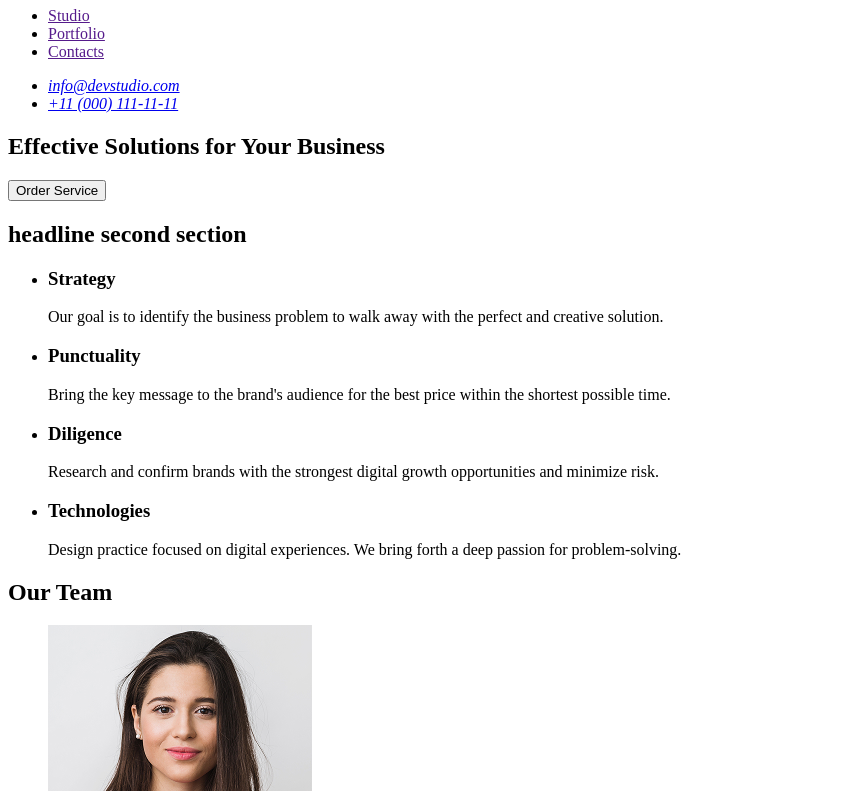
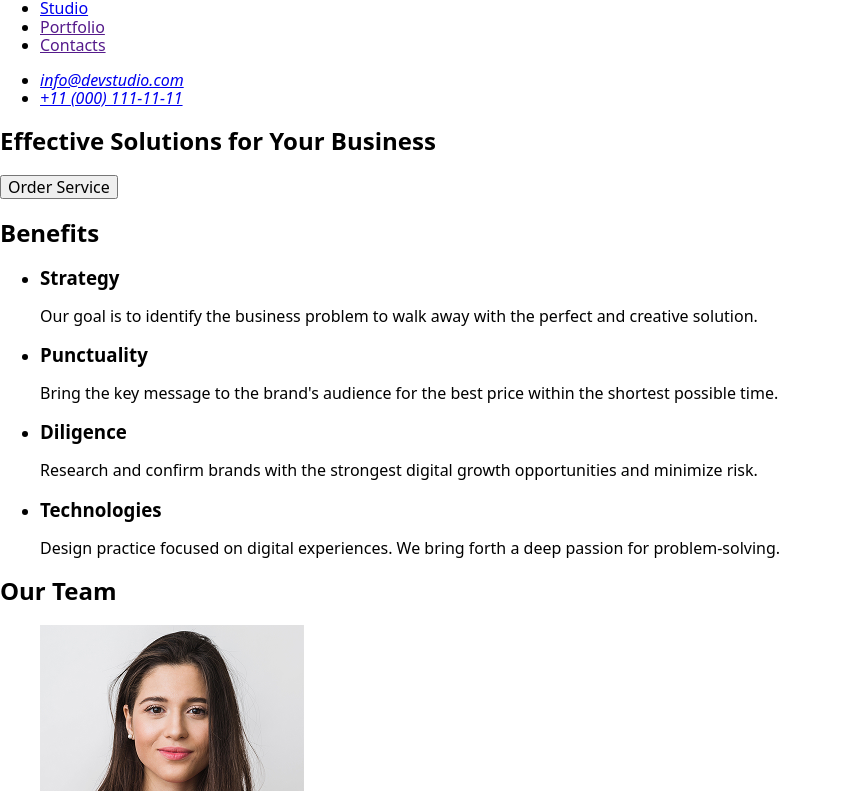
Before and after one commit to YatsiukL/goit-markup-hw-02, a plain HTML site: page index.html in a window 1280 px wide. Shown: the part 35-826 px from the top of the page, without its empty margins (0-842 px from the left). Drawn offline with nearby package versions, Linux system fonts and the light colour scheme.

Commit message:
add style

```diff
--- a/index.html
+++ b/index.html
@@ -4,56 +4,83 @@
     <meta charset="UTF-8" />
     <meta name="viewport" content="width=device-width, initial-scale=1.0" />
     <title>Web Studio</title>
+    <link
+      rel="stylesheet"
+      href="https://cdnjs.cloudflare.com/ajax/libs/modern-normalize/3.0.1/modern-normalize.min.css"
+      integrity="sha512-q6WgHqiHlKyOqslT/lgBgodhd03Wp4BEqKeW6nNtlOY4quzyG3VoQKFrieaCeSnuVseNKRGpGeDU3qPmabCANg=="
+      crossorigin="anonymous"
+      referrerpolicy="no-referrer"
+    />
+
+    <link rel="stylesheet" href="css/style.css" />
+    <link rel="preconnect" href="https://fonts.googleapis.com" />
+    <link rel="preconnect" href="https://fonts.gstatic.com" crossorigin />
+    <link
+      href="https://fonts.googleapis.com/css2?family=Raleway:wght@700&family=Roboto:wght@400;500;700&display=swap"
+      rel="stylesheet"
+    />
   </head>
   <body>
-    <header>
-      <nav>
-        <a href="./index.html">WebStudio</a>
-        <ul>
-          <li><a href="">Studio</a></li>
-          <li><a href="">Portfolio</a></li>
-          <li><a href="">Contacts</a></li>
+    <header class="page-header">
+      <nav class="header-nav">
+        <a class="logo header-logo" href="./index.html"
+          >Web<span class="logo-part">Studio</span></a
+        >
+        <ul class="nav-list">
+          <li class="nav-item">
+            <a class="nav-link" href="./index.html">Studio</a>
+          </li>
+          <li class="nav-item"><a class="nav-link" href="">Portfolio</a></li>
+          <li class="nav-item"><a class="nav-link" href="">Contacts</a></li>
         </ul>
       </nav>
-      <address>
-        <ul>
-          <li><a href="mailto:info@devstudio.com">info@devstudio.com</a></li>
-          <li><a href="tel:+110001111111">+11 (000) 111-11-11</a></li>
+      <address class="contacts">
+        <ul class="contacts-list">
+          <li class="contacts-items">
+            <a class="contacts-links" href="mailto:info@devstudio.com"
+              >info@devstudio.com</a
+            >
+          </li>
+          <li class="contacts-items">
+            <a class="contacts-links" href="tel:+110001111111"
+              >+11 (000) 111-11-11</a
+            >
+          </li>
         </ul>
       </address>
     </header>
     <main>
-      <section>
-        <h1>Effective Solutions for Your Business</h1>
-        <button type="button">Order Service</button>
+      <section class="main-section">
+        <h1 class="main-title">Effective Solutions for Your Business</h1>
+        <button class="main-button" type="button">Order Service</button>
       </section>
-      <section>
-        <h2>headline second section</h2>
-        <ul>
+      <section class="section-title">
+        <h2>Benefits</h2>
+        <ul class="list">
           <li>
-            <h3>Strategy</h3>
-            <p>
+            <h3 class="page-title">Strategy</h3>
+            <p class="text-title">
               Our goal is to identify the business problem to walk away with the
               perfect and creative solution.
             </p>
           </li>
           <li>
-            <h3>Punctuality</h3>
-            <p>
+            <h3 class="page-title">Punctuality</h3>
+            <p class="text-title">
               Bring the key message to the brand's audience for the best price
               within the shortest possible time.
             </p>
           </li>
           <li>
-            <h3>Diligence</h3>
-            <p>
+            <h3 class="page-title">Diligence</h3>
+            <p class="text-title">
               Research and confirm brands with the strongest digital growth
               opportunities and minimize risk.
             </p>
           </li>
           <li>
-            <h3>Technologies</h3>
-            <p>
+            <h3 class="page-title">Technologies</h3>
+            <p class="text-title">
               Design practice focused on digital experiences. We bring forth a
               deep passion for problem-solving.
             </p>
@@ -61,7 +88,7 @@
         </ul>
       </section>
       <section>
-        <h2>Our Team</h2>
+        <h2 class="team">Our Team</h2>
         <ul>
           <li>
             <img
@@ -106,9 +133,11 @@
         </ul>
       </section>
     </main>
-    <footer>
-      <a href="./index.html">WebStudio</a>
-      <p>
+    <footer class="page-footer">
+      <a class="logo footer-logo" href="./index.html"
+        >Web<span class="logo-part">Studio</span></a
+      >
+      <p class="text-footer">
         Increase the flow of customers and sales for your business with digital
         marketing & growth solutions.
       </p>
```
Also changed, not shown: 1 other file.
